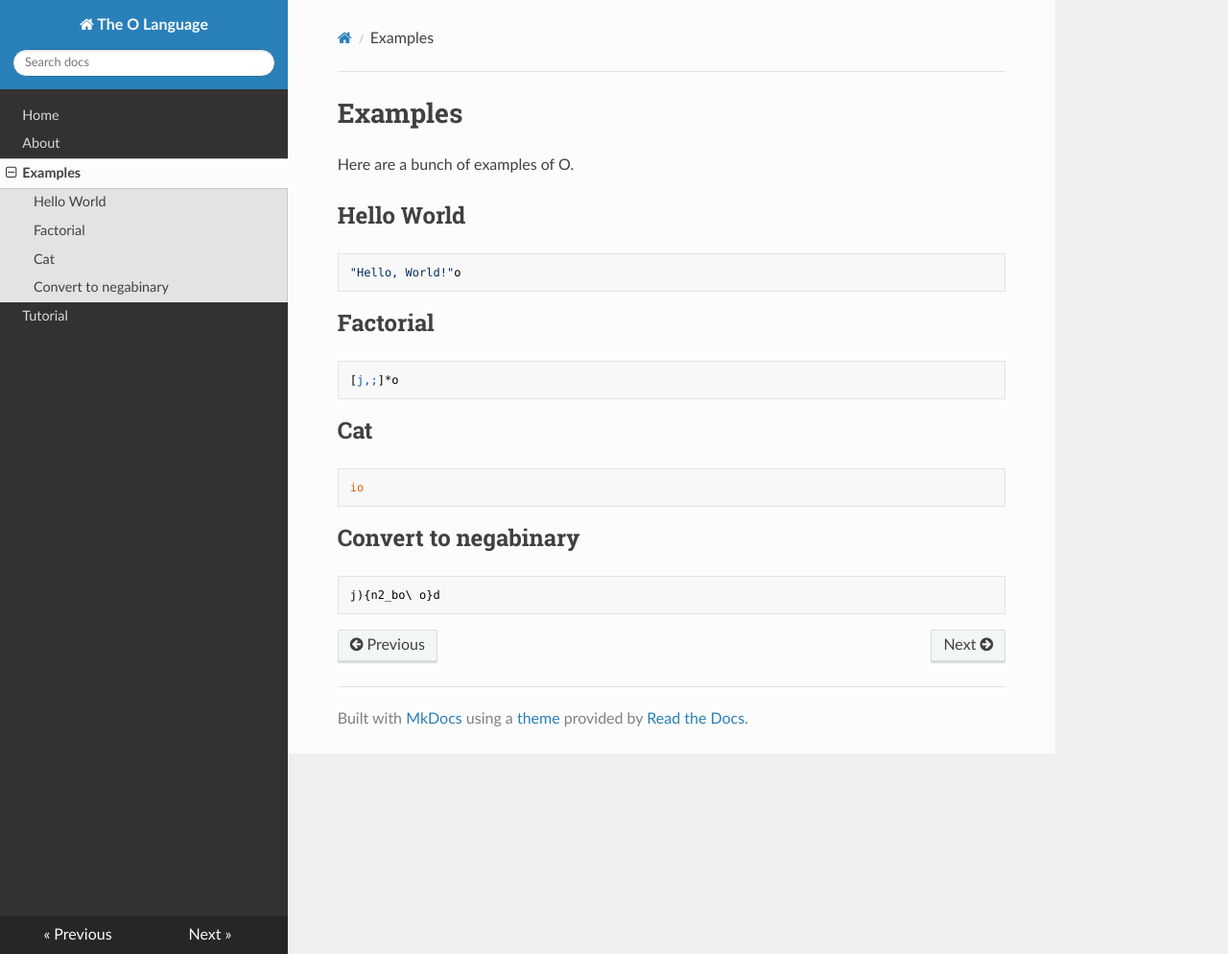
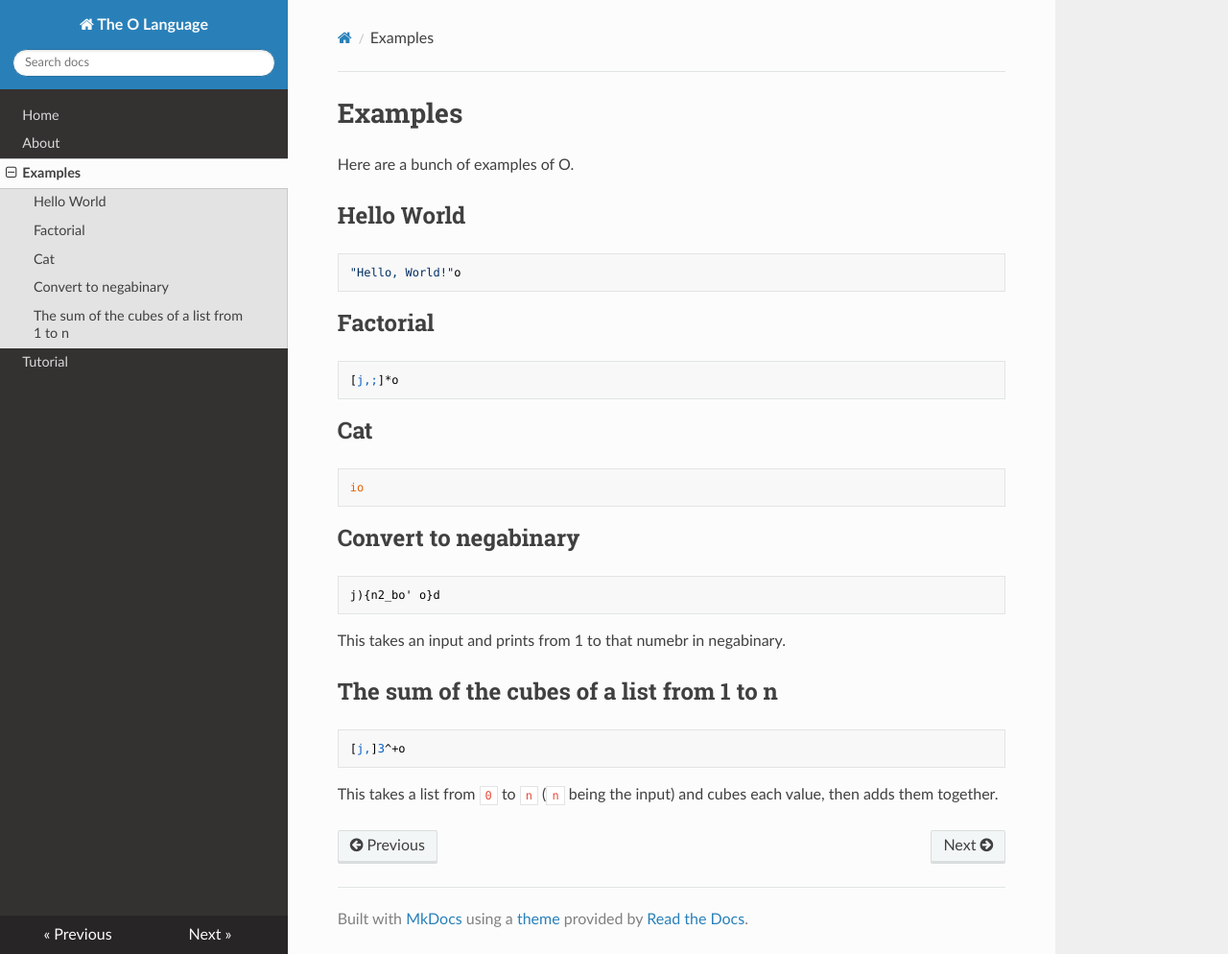
Before and after one commit to phase/o, an MkDocs documentation site: the page built from docs/examples.md, in a window 1280 px wide and 994 px high. Shown: the whole window at 96% size. Built offline with MkDocs 1.6.1, drawn with Linux system fonts in a browser that asks for light colours; nearby versions of some CDN libraries; old or Windows-style settings are respelled for this version of MkDocs.

Commit message:
docs: more exampels

````diff
--- a/docs/examples.md
+++ b/docs/examples.md
@@ -18,5 +18,12 @@ io
 
 ##Convert to negabinary
 ```
-j){n2_bo\ o}d
+j){n2_bo' o}d
 ```
+This takes an input and prints from 1 to that numebr in negabinary.
+
+##The sum of the cubes of a list from 1 to n
+```
+[j,]3^+o
+```
+This takes a list from `0` to `n` (`n` being the input) and cubes each value, then adds them together.
````
